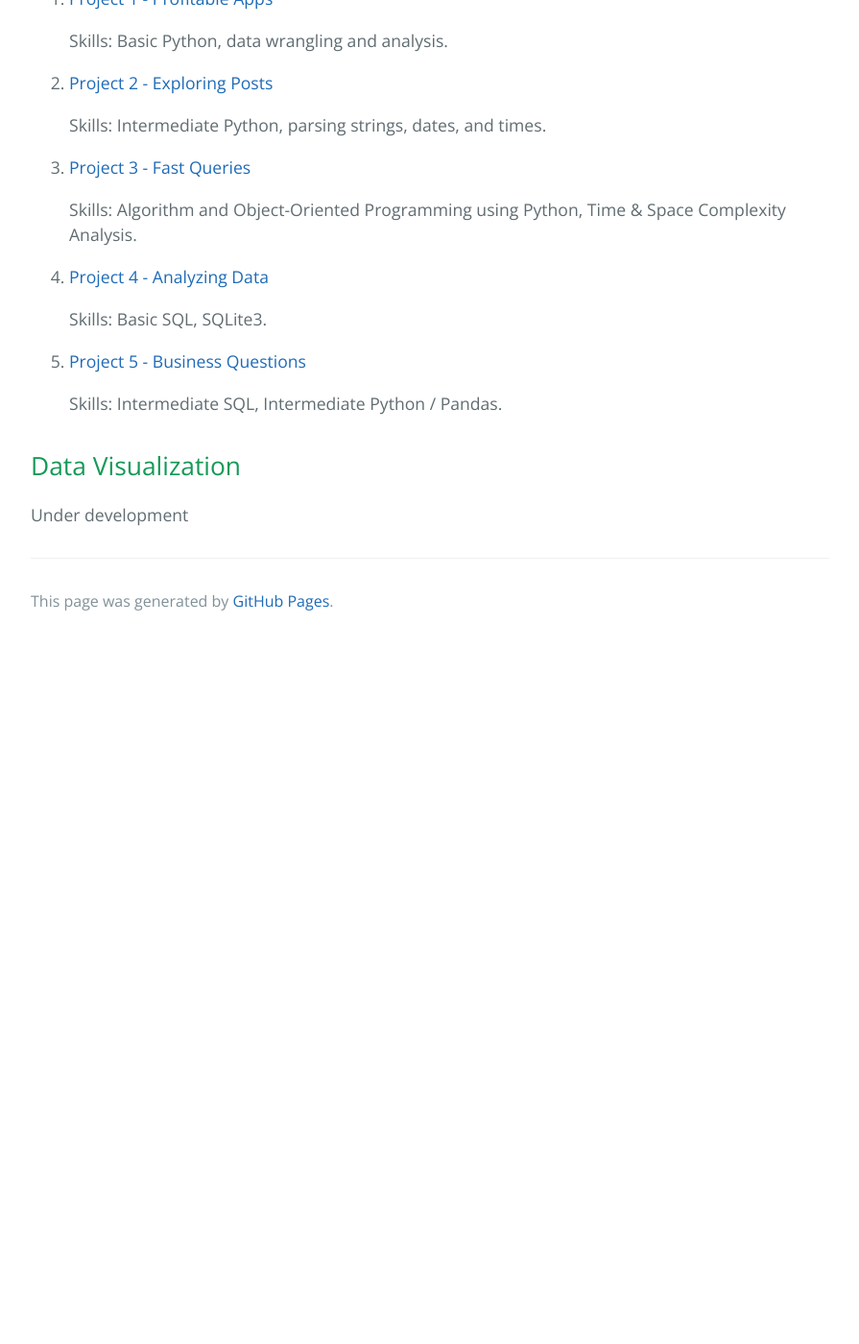
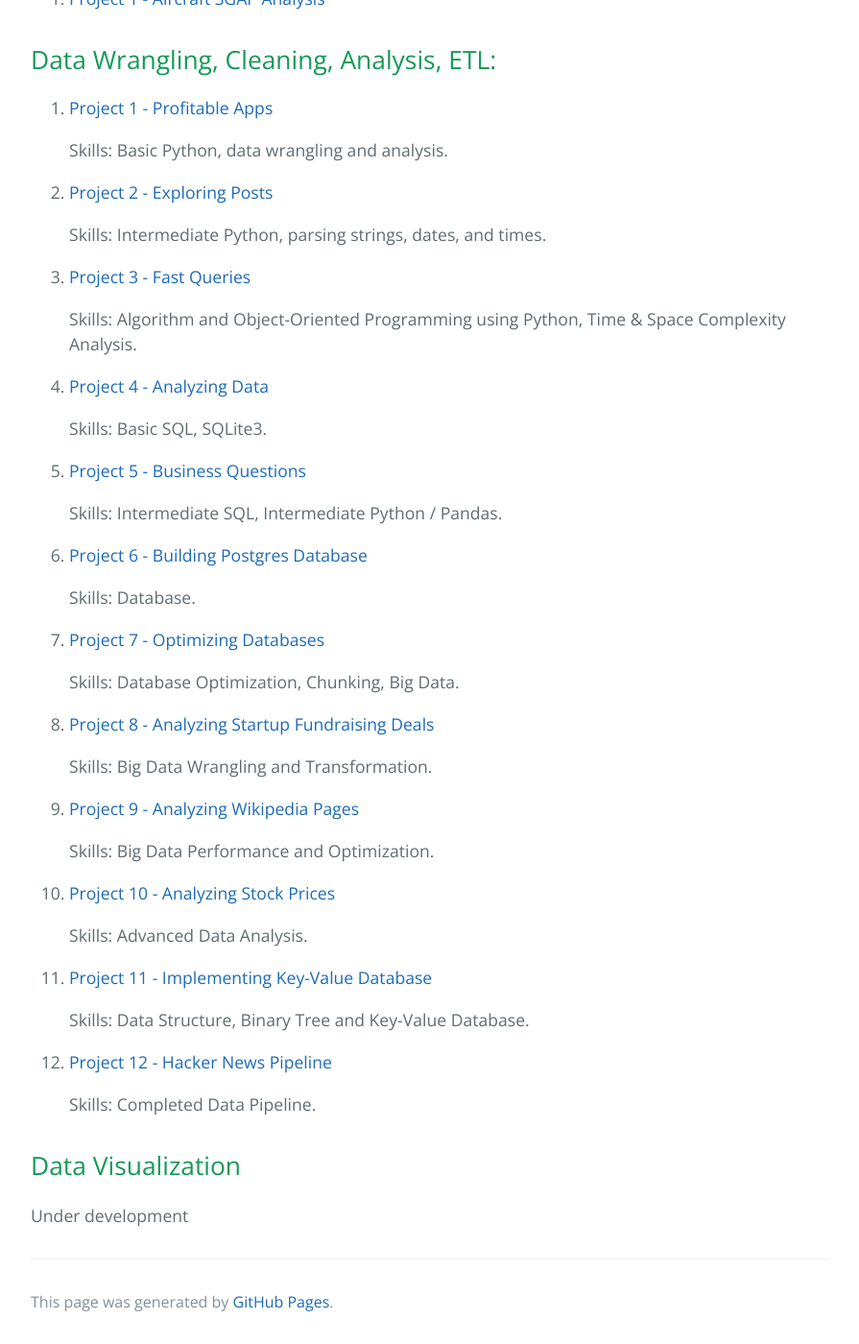
Before and after one commit to shanizalh/shanizalh.github.io, a Jekyll site: the page built from index.md, in a window 1280 px wide and 1400 px high, scrolled down 504 px. Shown: the whole window at 96% size, without its empty margins (192-1087 px from the left). Built offline with Jekyll 4.4.1, drawn with Linux system fonts in a browser that asks for light colours; our own code applies the rules of GitHub Pages for plain Markdown files; before the commit the page ends 1174 px from its top, so only the background shows below that; some of the changed text lies outside the part shown.

Commit message:
Updated List

```diff
--- a/index.md
+++ b/index.md
@@ -1,6 +1,9 @@
 # Portfolio Projects
 
-## Data Wrangling, Cleaning, Analysis:
+## Real World Project:
+1. [Project 1 - Aircraft SGAP Analysis](https://github.com/shanizalh/aircraftsgap)
+
+## Data Wrangling, Cleaning, Analysis, ETL:
 1. [Project 1 - Profitable Apps](https://github.com/shanizalh/portfolio/blob/master/profitable-app/profitable_app.ipynb)
 
     Skills: Basic Python, data wrangling and analysis.
@@ -21,6 +24,34 @@
 
     Skills: Intermediate SQL, Intermediate Python / Pandas.
 
+6. [Project 6 - Building Postgres Database](https://github.com/shanizalh/portfolio/blob/master/building-database/building_database.ipynb)
+
+    Skills: Database.
+
+7. [Project 7 - Optimizing Databases](https://github.com/shanizalh/portfolio/blob/master/data-optimization/data_optimization.ipynb)
+
+    Skills: Database Optimization, Chunking, Big Data.
+
+8. [Project 8 - Analyzing Startup Fundraising Deals](https://github.com/shanizalh/portfolio/blob/master/startup-fundraising-deals-analysis/startup_fundraising_deals_analysis.ipynb)
+
+    Skills: Big Data Wrangling and Transformation.
+
+9. [Project 9 - Analyzing Wikipedia Pages](https://github.com/shanizalh/portfolio/blob/master/wikipedia-pages-analysis/wikipedia_pages_analysis.ipynb)
+
+    Skills: Big Data Performance and Optimization.
+
+10. [Project 10 - Analyzing Stock Prices](https://github.com/shanizalh/portfolio/blob/master/stock-price-analysis/stock_price_analysis.ipynb)
+
+    Skills: Advanced Data Analysis.
+
+11. [Project 11 - Implementing Key-Value Database](https://github.com/shanizalh/portfolio/blob/master/database-key-value/database_key_value.ipynb)
+
+    Skills: Data Structure, Binary Tree and Key-Value Database.
+
+12. [Project 12 - Hacker News Pipeline](https://github.com/shanizalh/portfolio/blob/master/hackernews-data-pipeline/hackernews_data_pipeline.ipynb)
+
+    Skills: Completed Data Pipeline.
+
 ## Data Visualization
 
 Under development
```
